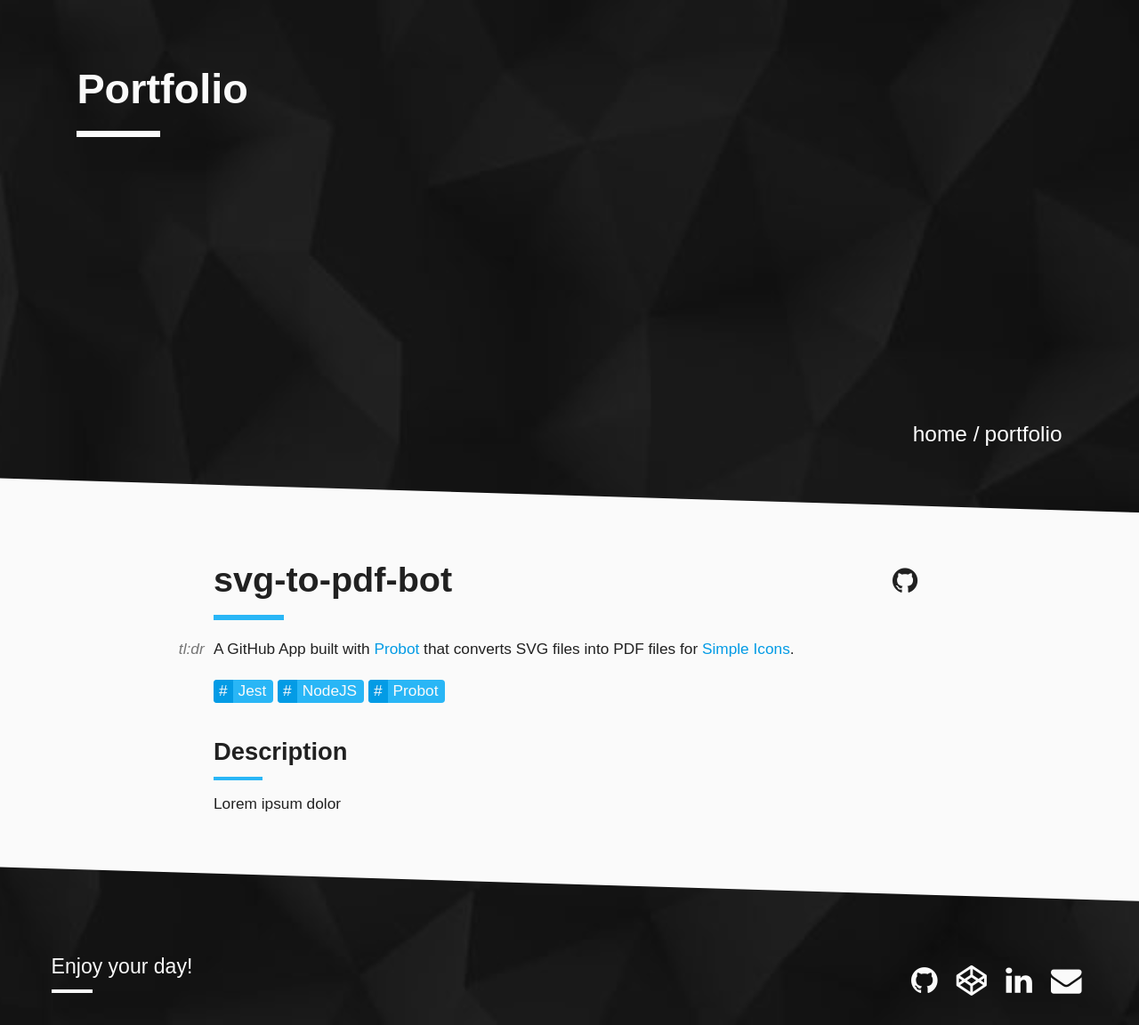
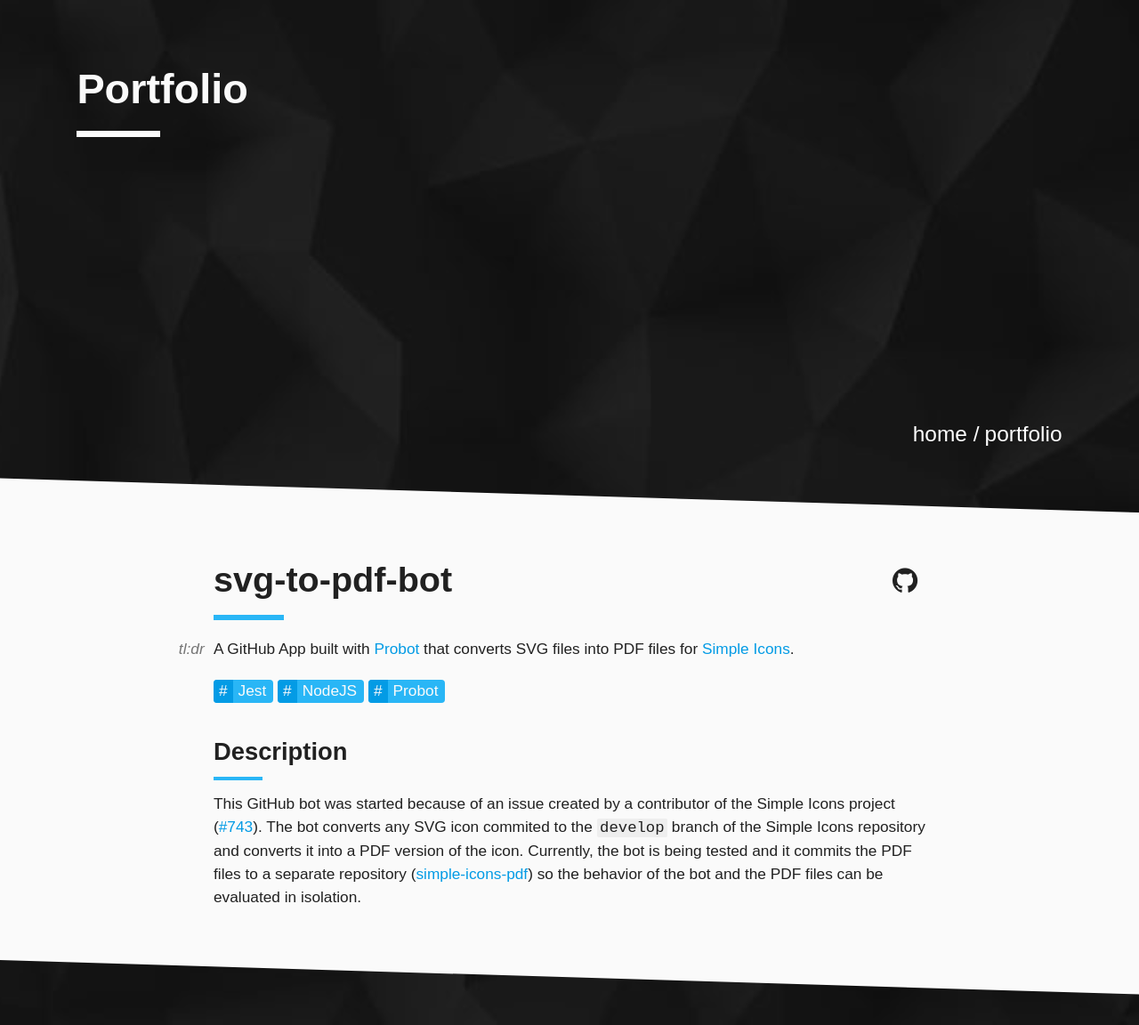
Before and after one commit to fossabot/portfolio-12, a Jekyll site: the page built from portfolio/svg-to-pdf-bot.html, in a window 1280 px wide. Shown: the whole page at 89% size. Built offline with Jekyll 4.4.1, drawn with Linux system fonts in a browser that asks for light colours.

Commit message:
Add svg-to-pdf-bot project description

```diff
--- a/portfolio/svg-to-pdf-bot.html
+++ b/portfolio/svg-to-pdf-bot.html
@@ -3,4 +3,4 @@
 layout: project
 ---
 
-<p>Lorem ipsum dolor</p>
+<p>This GitHub bot was started because of an issue created by a contributor of the Simple Icons project (<a class="text-link" href="https://github.com/simple-icons/simple-icons/issues/743" rel="noopener">#743</a>). The bot converts any SVG icon commited to the <code class="code-inline">develop</code> branch of the Simple Icons repository and converts it into a PDF version of the icon. Currently, the bot is being tested and it commits the PDF files to a separate repository (<a class="text-link" href="https://github.com/simple-icons/simple-icons-pdf" rel="noopener">simple-icons-pdf</a>) so the behavior of the bot and the PDF files can be evaluated in isolation.</p>
```
